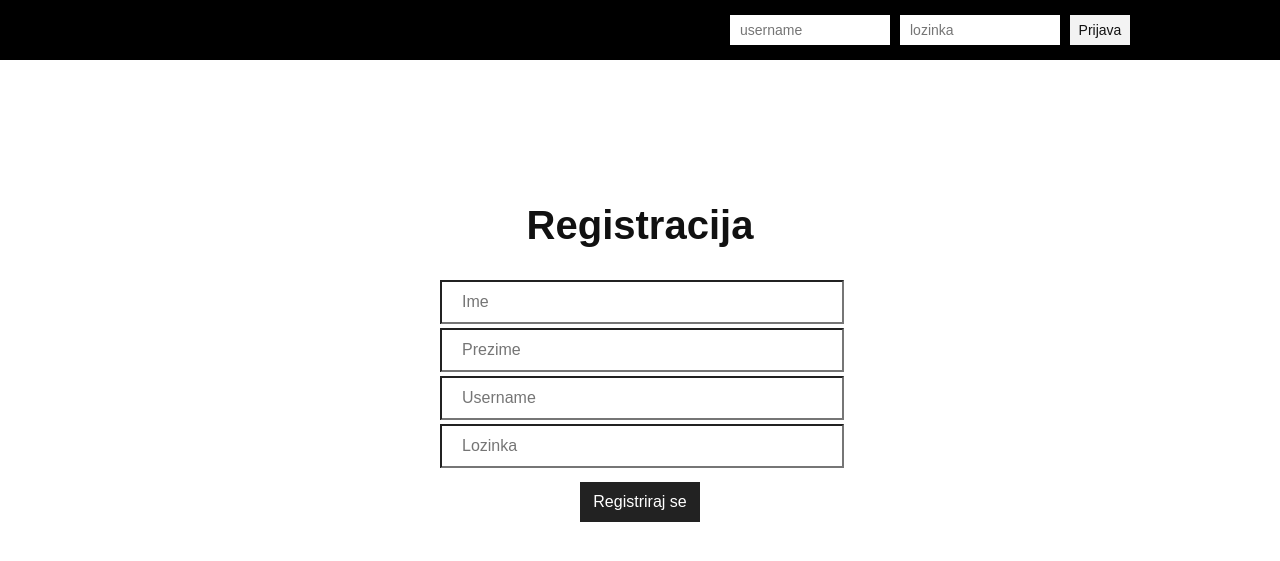
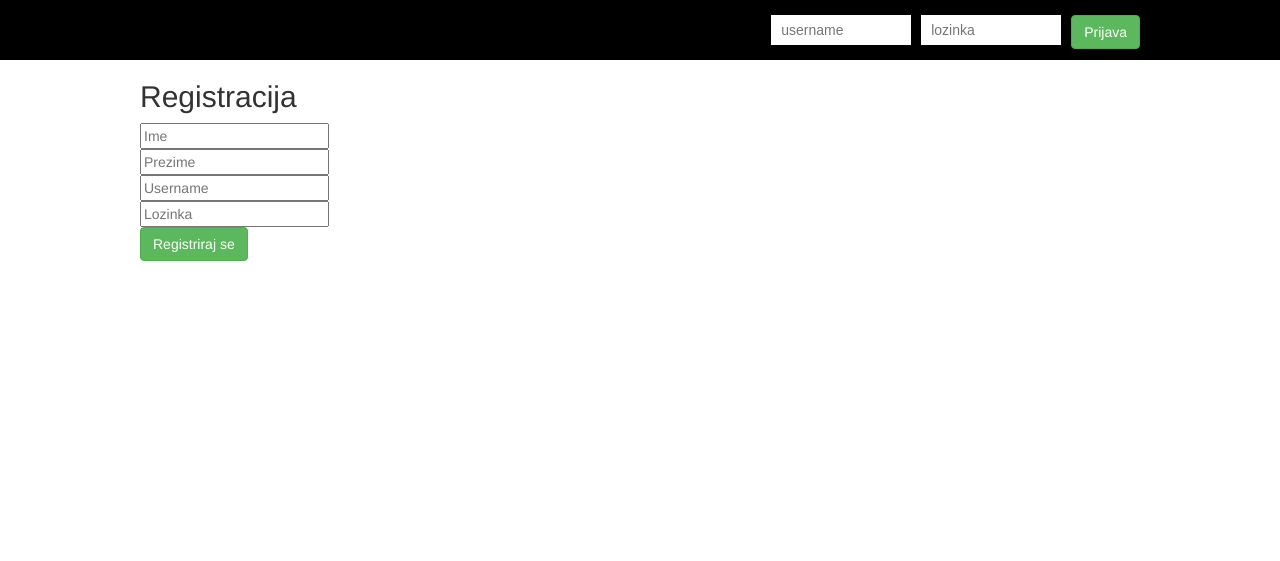
Before and after one commit to dashydasher/Navia, a PHP site: template public/views/login.html.twig in a window 1280 px wide. Shown: the top 561 px of the page. Run offline with PHP 8.4, Linux system fonts and the light colour scheme; the template is opened without the code that fills it, so the values that code supplies are empty; some libraries are stand-ins or nearby versions.

Commit message:
nest
nest nest

```diff
--- a/public/css/main.css
+++ b/public/css/main.css
@@ -143,25 +143,7 @@ header .nav-login input{
 
 }
 
-header .nav-login button{
-  float:left;
-  width:60px;
-  height:30px;
-  margin-right: 10px;
-  border:none;
-  background-color:#f3f3f3;
-  font-family:arial;
-  font-size: 14px;
-  color:#111;
-  cursor:pointer;
 
-}
-
-header .nav-login form button:hover{
-
-  background-color:#ccc;
-
-}
 
 
 header nav ul{
@@ -194,58 +176,7 @@ header .nav-login a{
   cursor: pointer;
 }
 
-.main-container {
-  padding-top: 40px;
-}
 
-.main-container h2 {
-  font-family:arial;
-  font-size: 40px;
-  color:#111;
-  line-height:50px;
-  text-align: center;
-  padding-top:100px;
-}
-
-/*login*/
-.signup-form {
-  width:400px;
-  margin:0 auto;
-  padding-top: 30px;
-}
-
-.signup-form input {
-  width:90%;
-  height:40px;
-  padding:0px 5%;
-  margin-bottom: 4px;
-  border-bottom-style: solid;
-  background-color:#fff;
-  font-family:arial;
-  font-size: 16px;
-  color:#111;
-  line-height:40px;
-
-}
-
-.signup-form button {
-  display:block;
-  margin:10px auto;
-  width:30%;
-  height:40px;
-  border:none;
-  background-color:#222;
-  font-family:arial;
-  font-size: 16px;
-  color:#fff;
-  cursor:pointer;
-
-}
-
-.signup-form button:hover {
-  background-color: #111;
-
-}
 
 /*question*/
 .question-form {
--- a/public/views/login.html.twig
+++ b/public/views/login.html.twig
@@ -1,15 +1,13 @@
-<!DOCTYPE html>
-<html>
-<head>
 
-  <title></title>
-  <script src="js/main.js"></script>
-  <script src="https://cdn.jsdelivr.net/npm/sweetalert2@7.32.2/dist/sweetalert2.all.min.js"></script>
-  <script src="public/js/lib/swalSweetAlert.js"></script>
-  <link rel="stylesheet" type="text/css" href="public/css/main.css">
 
-</head>
-<body>
+
+{% extends "layouts/master.html.twig" %}
+
+{% block header %}
+{% endblock %}
+
+{% block content %}
+
 
 <header>
     <nav>
@@ -18,7 +16,7 @@
               <form>
                     <input type="text" name="uid" placeholder="username" required>
                     <input type="password" name="pwd" placeholder="lozinka" required>
-                    <button type="submit" name="submit">Prijava</button>
+                    <button class="btn btn-success" type="submit" name="submit">Prijava</button>
 
               </form>
 
@@ -33,18 +31,38 @@
   <div class="main-wrapper">
       <h2>Registracija</h2>
       <form class="signup-form" action="index.inc.php" method="post">
-          <input type="text" name="first" placeholder="Ime" id="name"required>
-          <input type="text" name="last" placeholder="Prezime" id="surname" required>
-          <input type="text" name="uid" placeholder="Username" id="username" required>
-          <input type="password" name="pwd" placeholder="Lozinka" id="password" required>
-          <button onclick="validation()" type="submit" name="submit">Registriraj se</button>
+
+         <div class="controls">
+
+           <input class="input-xlarge" type="text" name="first" placeholder="Ime" id="name"required>
+        </div>
+
+        <div class="controls">
+               <input class="input-xlarge" type="text" name="last" placeholder="Prezime" id="surname" required>
+
+        </div>
+
+        <div class="controls">
+               <input class="input-xlarge" type="text" name="uid" placeholder="Username" id="username" required>
+
+         </div>
+
+        <div class="controls">
+                 <input class="input-xlarge" type="password" name="pwd" placeholder="Lozinka" id="password" required>
+
+         </div>
+
+          <button class="btn btn-success" onclick="validation()" type="submit" name="submit">Registriraj se</button>
       </form>
   </div>
 </section>
 
-</body>
 
 
 
 
-</html>
+{% endblock %}
+
+{% block footer %}
+  <script src="https://cdn.jsdelivr.net/npm/sweetalert2@7.32.2/dist/sweetalert2.all.min.js"></script>
+{% endblock %}
```
Also changed, not shown: index.php (+0 -31 lines), login.php (+7 -43 lines), public/views/index.html.twig (+15 -3 lines).
